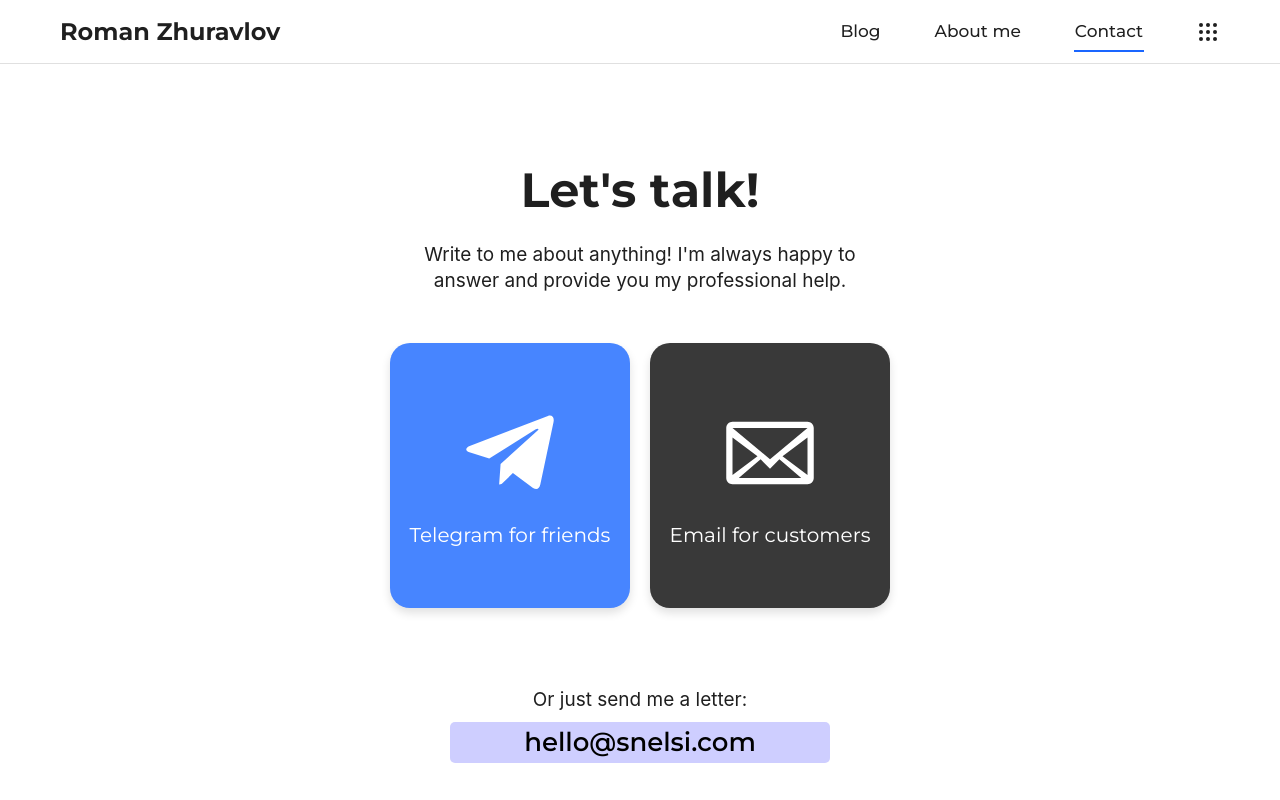
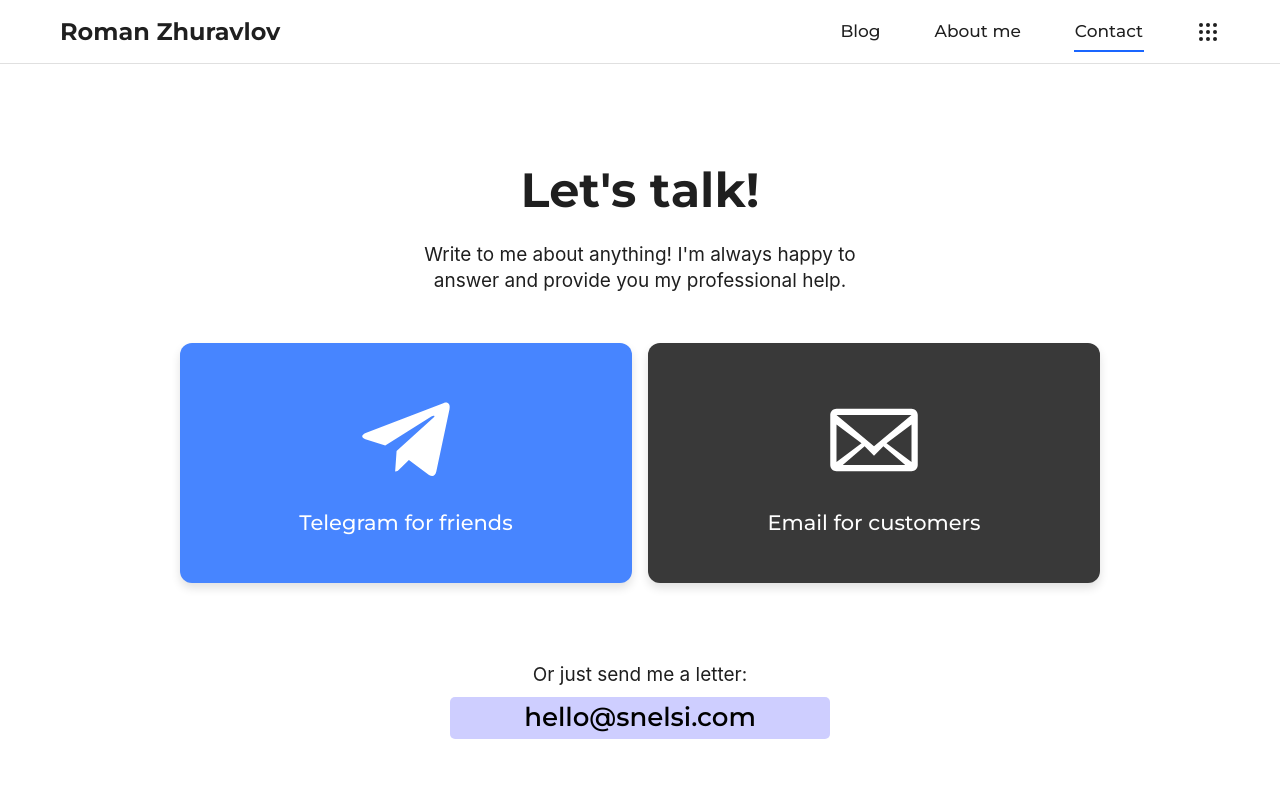
Before and after one commit to snelsi/personal-site, a Next.js app: page /contact in a window 1280 px wide. Shown: the top 800 px of the page. Built offline with nearby package versions, Linux system fonts and the light colour scheme.

Commit message:
Update contact page

```diff
--- a/components/Email.tsx
+++ b/components/Email.tsx
@@ -53,14 +53,14 @@ const Wrapper = styled.div`
 `;
 interface EmailProps {}
 
-export const Email: React.FC<EmailProps> = () => {
+export const Email: React.FC<EmailProps> = ({ ...props }) => {
   const [open, setOpen] = React.useState(false);
   const { ref, visible } = useInView({ rootMargin: "0px" });
 
   const closeSnackbar = () => setOpen(false);
 
   return (
-    <Wrapper ref={ref} data-visible={visible}>
+    <Wrapper ref={ref} data-visible={visible} {...props}>
       <div className="copy-email-title" data-font-size="Focus">
         Or just send me a letter:
       </div>
--- a/pages/contact.tsx
+++ b/pages/contact.tsx
@@ -12,23 +12,26 @@ import { useInView } from "scripts";
 const Link = styled.a`
   align-items: center;
   background-color: var(--color-gray-1);
-  border-radius: 20px;
+  border-radius: 12px;
   box-shadow: var(--shadow);
   color: var(--color-text-white) !important;
   cursor: pointer;
   display: flex;
   justify-content: center;
   flex-direction: column;
+  font-size: 21px;
   font-family: Montserrat, var(--sans-family);
+  font-weight: 500;
+  font-variation-settings: "wght" 500;
+  margin: auto;
+  height: 240px;
   overflow: hidden;
-  padding: 25% 0.75em;
+  padding: 1em;
+  position: relative;
   text-align: center;
-  transition: var(--transition-ease);
+  transition: all 0.2s ease-out;
 
-  max-width: 240px;
-  margin: auto;
   width: 100%;
-  font-size: 20px;
 
   & > svg {
     --size: 100px;
@@ -46,7 +49,7 @@ const Link = styled.a`
   &:hover,
   &:focus {
     box-shadow: var(--shadow-hover);
-    transform: scale(1.02);
+    transform: scale(1.01);
   }
   &:active {
     transform: scale(0.98);
@@ -77,14 +80,14 @@ const ContactPage: NextPage = () => {
               Write to me about anything! I&apos;m always happy to answer and provide you my
               professional help.
             </p>
-            <div className="cards" data-fix-width>
+            <div className="cards">
               <Link
                 href="http://t.me/snelsi"
                 target="_blank"
                 rel="noopener noreferrer"
                 className="telegram"
               >
-                <FaTelegramPlane size={24} color="#fff" />
+                <FaTelegramPlane size={24} />
                 <div>Telegram for friends</div>
               </Link>
               <Link
@@ -93,12 +96,12 @@ const ContactPage: NextPage = () => {
                 rel="noopener noreferrer"
                 className="email"
               >
-                <GoMail size={24} color="#fff" />
+                <GoMail size={24} />
                 <div>Email for customers</div>
               </Link>
             </div>
           </Cards>
-          <Email />
+          <Email data-fix-width />
         </div>
       </Main>
       <SiteFooter />
@@ -131,20 +134,18 @@ const Cards = styled.div`
   }
 
   & > .cards {
+    align-items: center;
     display: grid;
-    align-items: center;
     justify-content: center;
     flex-wrap: wrap;
-    gap: 20px;
+    gap: 16px;
+    grid-template-columns: repeat(auto-fit, minmax(320px, 1fr));
+    margin-left: auto;
+    margin-right: auto;
+    max-width: 920px;
 
-    @media (min-width: 641px) {
-      grid-template-columns: 240px 240px;
-    }
-    @media (max-width: 640px) {
-      grid-template-columns: repeat(auto-fit, minmax(180px, 1fr));
-    }
-    @media (max-width: 440px) {
-      max-width: 240px;
+    @media (max-width: 420px) {
+      grid-template-columns: 1fr;
     }
 
     & .telegram {
```
